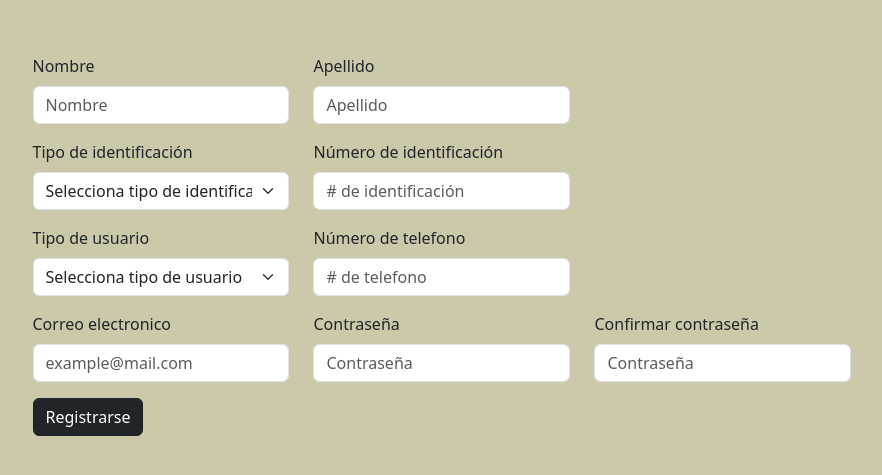
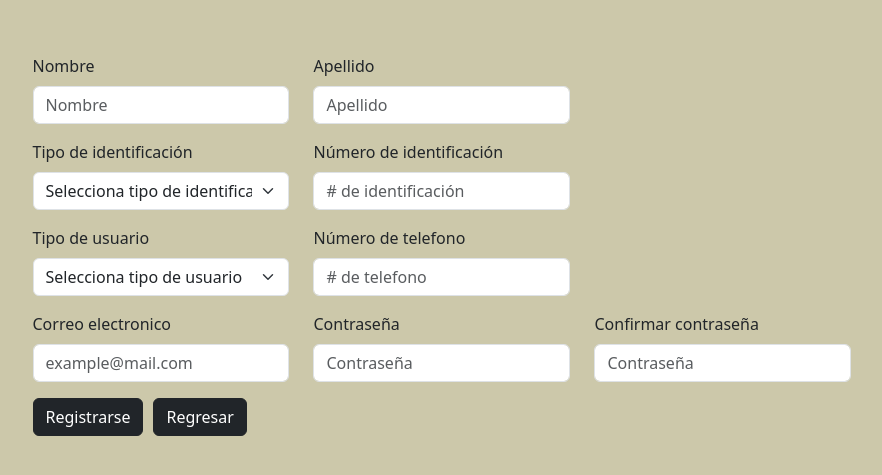
Before and after one commit to Neecs/cowmprar, a React (Vite) app: page /form-example in a window 1280 px wide. Shown: the part 155-630 px from the top of the page, without its empty margins (198-1080 px from the left). Built offline with nearby package versions, Linux system fonts and the light colour scheme.

Commit message:
login connection with api working

```diff
--- a/src/components/FormUserRegister.jsx
+++ b/src/components/FormUserRegister.jsx
@@ -6,6 +6,7 @@ import InputGroup from "react-bootstrap/InputGroup";
 import Row from "react-bootstrap/Row";
 import "../styles/formNewUser.css";
 import axios from "axios";
+import { Link } from "react-router-dom";
 
 function FormUserRegister() {
   const [validated, setValidated] = useState(false);
@@ -13,7 +14,7 @@ function FormUserRegister() {
   const handleSubmit = (event) => {
     const form = event.currentTarget;
     event.preventDefault();
-    console.log(form)
+    console.log(form);
 
     if (form.password.value !== form.passwordConfirmation.value) {
       alert("Las contraseñas no coinciden");
@@ -21,7 +22,7 @@ function FormUserRegister() {
     }
 
     if (!/^\d+$/.test(form.phoneNumber.value)) {
-      alert("Introduce un número válido");
+      alert("Introduce un número de identificación válido");
       return;
     }
 
@@ -119,7 +120,7 @@ function FormUserRegister() {
               </option>
             </Form.Select>
             <Form.Control.Feedback type="invalid">
-              Seleccione tipo de id
+              Seleccione tipo de identificación válido
             </Form.Control.Feedback>
           </Form.Group>
 
@@ -127,7 +128,7 @@ function FormUserRegister() {
             <Form.Label>Número de telefono</Form.Label>
             <Form.Control required type="tel" placeholder="# de telefono" />
             <Form.Control.Feedback type="invalid">
-              Digita un número de telefono
+              Digita un número de telefono válido
             </Form.Control.Feedback>
           </Form.Group>
         </Row>
@@ -178,6 +179,12 @@ function FormUserRegister() {
         <Button type="submit" className="btn btn-dark">
           Registrarse
         </Button>
+        <span style={{ marginRight: "10px" }}></span>
+        <Link to="/">
+          <Button type="button" className="btn btn-dark">
+            Regresar
+          </Button>
+        </Link>
       </Form>
     </div>
   );
--- a/src/components/Login.jsx
+++ b/src/components/Login.jsx
@@ -5,35 +5,30 @@ import "../styles/login.css";
 import "../styles/signup.css";
 import { Link } from "react-router-dom";
 import axios from "axios";
+import { useNavigate } from "react-router-dom";
 
 export const Login = () => {
-
-  const redirectToMainPage = () => {
-    history.push("/main-page");
-  };
+  const navigate = useNavigate();
 
   const handleSubmit = (event) => {
     const form = event.currentTarget;
     event.preventDefault();
     const email = form.email.value;
-    const password = form.password.value;
-
-    console.log(email, password)
+    const passwordHash = form.password.value;
 
     const data = {
       email,
-      password,
+      passwordHash,
     };
-
-    console.log(form);
 
     axios
       .post("http://localhost:3000/api/login", data)
       .then(function (response) {
-        console.log("Correct", response.data);
-        /* if(response.data){
-          useHistory().push('/main-page');
-        } */
+        if (response.data.user) {
+          navigate("/main-page");
+        } else {
+          alert("Usuario o contraseña incorrectos");
+        }
       })
       .catch(function (error) {
         console.error("Error", error);
```
